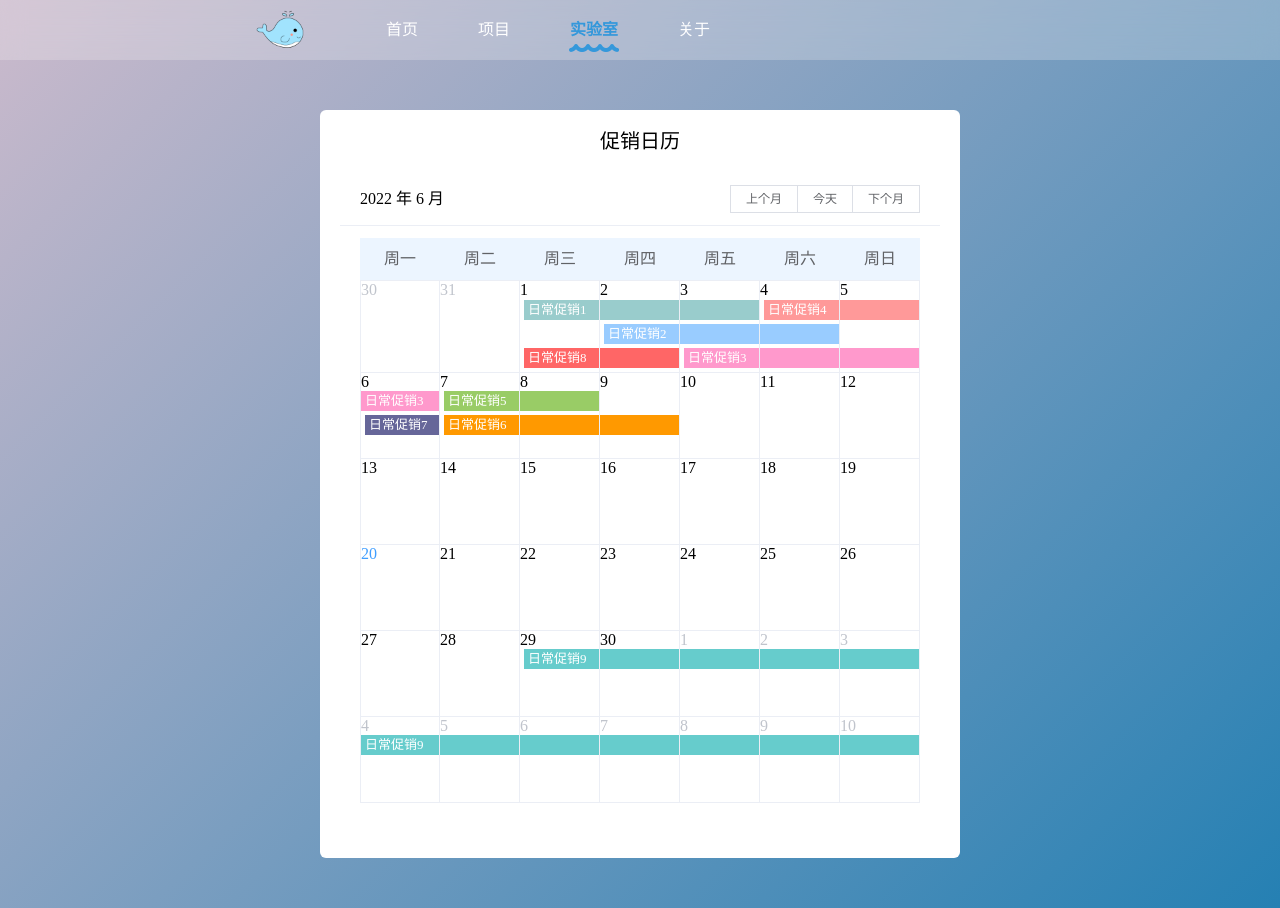
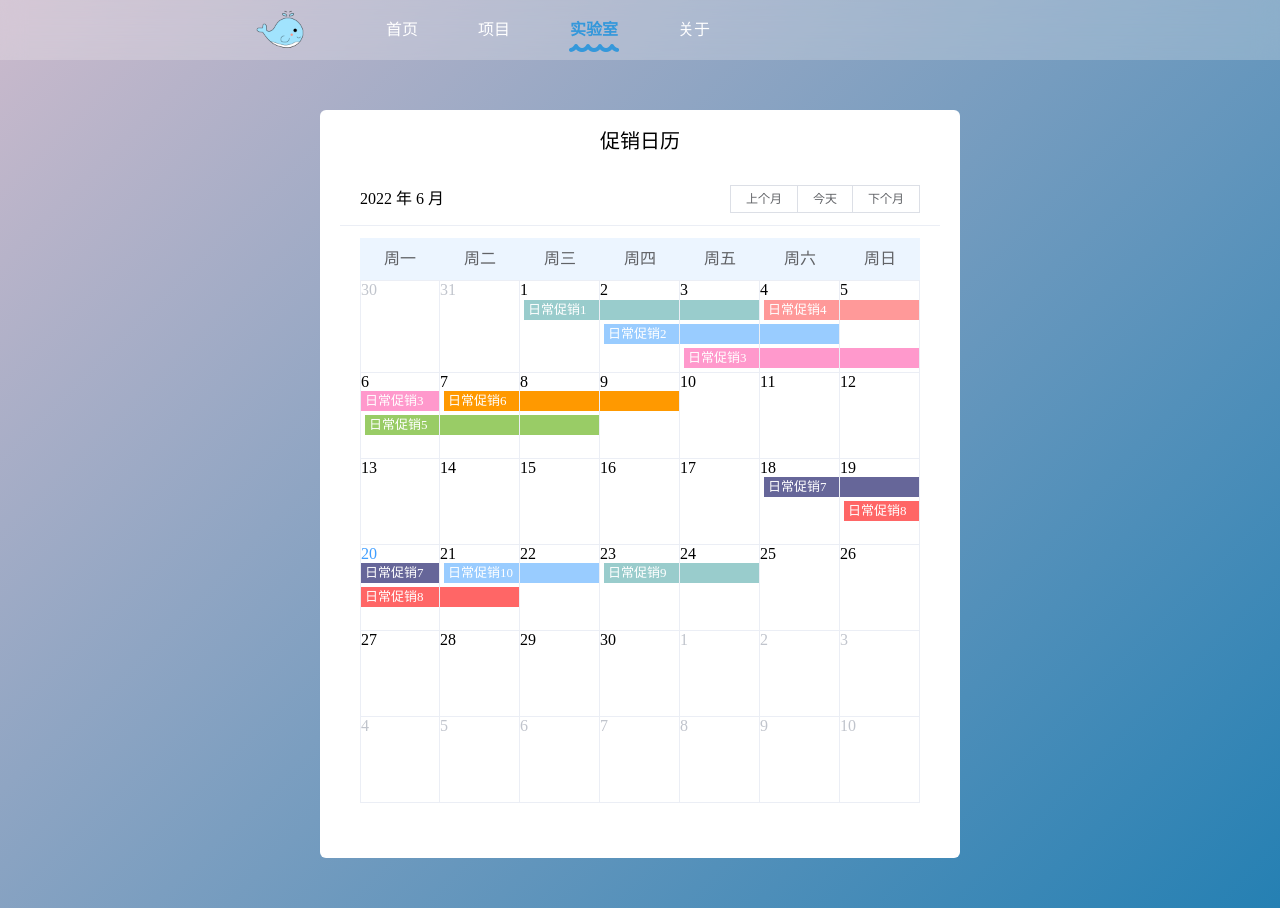
Before and after one commit to snail-lu/portfolio-vue, a Vue app: page /demo/promotion-calendar in a window 1280 px wide. Built offline with nearby package versions, Linux system fonts and the light colour scheme; what v-clipboard, vue-simple-uploader would draw is missing.

Commit message:
促销日历新增及编辑功能优化

```diff
--- a/src/components/Calendar/date-table.vue
+++ b/src/components/Calendar/date-table.vue
@@ -12,8 +12,9 @@
                 }"
             >
                 <td v-for="(cell, key) in row" :key="key" :class="getCellClass(cell)">
-                    <div class="calendar-day" @click="onPickDay(cell)">
+                    <div class="calendar-day" @click.stop="onPickDay(cell)">
                         <span>{{ cell.text }}</span>
+                        <!-- 多行日程行列表渲染 -->
                         <div v-for="(schedule, idx) in scheduleList[index]" :key="idx">
                             <div class="schedule-placeholder" v-if="schedule[key].isPlaceholder"></div>
 
@@ -21,6 +22,7 @@
                                 class="schedule-item"
                                 :class="{ 'is-start': schedule[key].isStart }"
                                 :style="{ 'background-color': schedule[key].bgColor }"
+                                @click.stop="onPickSchedule(schedule[key])"
                                 v-else
                             >
                                 {{ schedule[key].showTitle ? schedule[key].title : '' }}
@@ -121,6 +123,10 @@ export default {
         // 点击某一天
         onPickDay(cell) {
             this.Calendar.pickDay(cell)
+        },
+        // 点击某一日程
+        onPickSchedule(schedule) {
+            this.Calendar.pickSchedule(schedule)
         }
     },
 
@@ -183,7 +189,7 @@ export default {
                     ...s,
                     startTimestamp,
                     endTimestamp,
-                    bgColor: bgColors[index % 9],
+                    bgColor: bgColors[index % 8],
                     durationDays
                 }
             })
@@ -225,9 +231,13 @@ export default {
                             const isStart = column.timestamp === ts.startTimestamp
                             // 第rowIndex周日程数据集合
                             const scheduleRow = r[rowIndex]
+                            // debugger
                             if (isStart) {
                                 // 根据起始日及跨度天数计算数据要插入到第几行日程行
                                 insertRow = this.getInsertRow(scheduleRow, columnIndex, ts.durationDays)
+                            } else if (columnIndex === 0) {
+                                const durationDays = (ts.endTimestamp - column.timestamp) / (24 * 60 * 60 * 1000)
+                                insertRow = this.getInsertRow(scheduleRow, columnIndex, durationDays)
                             }
                             // 当前周未插入过日程行
                             if (scheduleRow.length == 0) {
--- a/src/components/Calendar/index.vue
+++ b/src/components/Calendar/index.vue
@@ -63,7 +63,12 @@ export default {
 
         // 点选某一天
         pickDay(cell) {
-            this.$emit('pick', cell)
+            this.$emit('pick-day', cell)
+        },
+        // 点选某一日程
+        pickSchedule(schedule) {
+            const { id, title } = schedule
+            this.$emit('pick-schedule', { id, title })
         }
     },
 
--- a/src/views/demo/promotionCalendar/index.vue
+++ b/src/views/demo/promotionCalendar/index.vue
@@ -1,6 +1,6 @@
 <template>
     <demo :data="demoInfo">
-        <calendar :schedule="schedule" @pick="onPickDay" />
+        <calendar :schedule="schedule" @pick-day="onPickDay" @pick-schedule="onPickSchedule" />
         <el-dialog title="新增促销活动" :visible.sync="dialogFormVisible" width="500px">
             <el-form :model="form" :rules="formRules" label-width="100px" ref="form">
                 <el-form-item label="活动名称:" prop="title">
@@ -13,7 +13,7 @@
                     <el-date-picker v-model="form.endDate" type="date" style="width: 300px" value-format="yyyy-MM-dd"> </el-date-picker>
                 </el-form-item>
             </el-form>
-            <div slot="footer" class="dialog-footer">
+            <div slot="footer">
                 <el-button @click="onDialogBtnClick('cancel')">取 消</el-button>
                 <el-button type="primary" @click="onDialogBtnClick('confirm')">确 定</el-button>
             </div>
@@ -63,7 +63,7 @@ export default {
                 },
                 {
                     title: '日常促销5',
-                    startDate: '2022-06-07',
+                    startDate: '2022-06-06',
                     endDate: '2022-06-08',
                     id: 5
                 },
@@ -75,21 +75,27 @@ export default {
                 },
                 {
                     title: '日常促销7',
-                    startDate: '2022-06-06',
-                    endDate: '2022-06-06',
+                    startDate: '2022-06-18',
+                    endDate: '2022-06-20',
                     id: 7
                 },
                 {
                     title: '日常促销8',
-                    startDate: '2022-06-01',
-                    endDate: '2022-06-02',
+                    startDate: '2022-06-19',
+                    endDate: '2022-06-21',
                     id: 8
                 },
                 {
                     title: '日常促销9',
-                    startDate: '2022-06-29',
-                    endDate: '2022-07-15',
+                    startDate: '2022-06-23',
+                    endDate: '2022-06-24',
                     id: 9
+                },
+                {
+                    title: '日常促销10',
+                    startDate: '2022-06-21',
+                    endDate: '2022-06-22',
+                    id: 10
                 }
             ],
             dialogFormVisible: false,
@@ -99,33 +105,57 @@ export default {
                 endDate: ''
             },
             formRules: {
-                name: [{ required: true, message: '请输入活动名称', trigger: 'blur' }],
+                title: [{ required: true, message: '请输入活动名称', trigger: 'blur' }],
                 startDate: [{ required: true, message: '请选择日期', trigger: 'change' }],
                 endDate: [{ required: true, message: '请选择日期', trigger: 'change' }]
             }
         }
     },
-    created() {},
     methods: {
+        // 点击某一天
         onPickDay(day) {
             const { formatedDate } = day
             this.dialogFormVisible = true
             this.form.startDate = formatedDate
         },
+        // 点击某一日程
+        onPickSchedule(schedule) {
+            const { id } = schedule
+            const scheduleItem = this.schedule.find((item) => item.id === id)
+            if (scheduleItem) {
+                this.form = { ...scheduleItem }
+                this.dialogFormVisible = true
+            }
+        },
+        // 日程弹窗按钮事件处理
         onDialogBtnClick(type) {
             if (type === 'cancel') {
                 this.dialogFormVisible = false
+                this.$refs['form'].resetFields()
+                this.form = {
+                    title: '',
+                    startDate: '',
+                    endDate: ''
+                }
             } else if (type === 'confirm') {
                 this.$refs['form'].validate(async (valid) => {
                     if (valid) {
-                        this.dialogFormVisible = false
                         const { schedule, form } = this
+                        // form中已有id，说明是已经插入过的日程
+                        if (form.id) {
+                            const scheduleIndex = this.schedule.findIndex((item) => item.id === form.id)
+                            this.$set(this.schedule, scheduleIndex, form)
+                        } else {
+                            // 插入新数据
                             const newId = schedule[schedule.length - 1].id + 1
                             const newScheduleItem = {
                                 ...form,
                                 id: newId
                             }
                             this.schedule.push(newScheduleItem)
+                        }
+
+                        this.dialogFormVisible = false
                     }
                 })
             }
--- a/src/views/test/index.vue
+++ b/src/views/test/index.vue
@@ -1,7 +1,7 @@
 <template>
     <div class="test-container">
-        <Calendar :schedule="schedule" @pick="onPickDay" />
-        <el-dialog title="新增促销活动" :visible.sync="dialogFormVisible" width="500px">
+        <Calendar :schedule="schedule" @pick-day="onPickDay" @pick-schedule="onPickSchedule" />
+        <el-dialog :title="form.id ? '编辑促销日程' : '新增促销日程'" :visible.sync="dialogFormVisible" width="500px">
             <el-form :model="form" :rules="formRules" label-width="100px" ref="form">
                 <el-form-item label="活动名称:" prop="title">
                     <el-input v-model="form.title" autocomplete="off" style="width: 300px"></el-input>
@@ -13,7 +13,7 @@
                     <el-date-picker v-model="form.endDate" type="date" style="width: 300px" value-format="yyyy-MM-dd"> </el-date-picker>
                 </el-form-item>
             </el-form>
-            <div slot="footer" class="dialog-footer">
+            <div slot="footer">
                 <el-button @click="onDialogBtnClick('cancel')">取 消</el-button>
                 <el-button type="primary" @click="onDialogBtnClick('confirm')">确 定</el-button>
             </div>
@@ -37,46 +37,58 @@ export default {
                     id: 1
                 },
                 {
-                    title: '日常促销1',
+                    title: '日常促销2',
                     startDate: '2022-06-02',
                     endDate: '2022-06-04',
                     id: 2
                 },
                 {
-                    title: '日常促销2',
+                    title: '日常促销3',
                     startDate: '2022-06-03',
                     endDate: '2022-06-06',
                     id: 3
                 },
                 {
-                    title: '日常促销3',
+                    title: '日常促销4',
                     startDate: '2022-06-04',
                     endDate: '2022-06-05',
                     id: 4
                 },
                 {
-                    title: '日常促销4',
-                    startDate: '2022-06-07',
+                    title: '日常促销5',
+                    startDate: '2022-06-06',
                     endDate: '2022-06-08',
-                    id: 4
-                },
-                {
-                    title: '日常促销5',
-                    startDate: '2022-06-07',
-                    endDate: '2022-06-09',
                     id: 5
                 },
                 {
                     title: '日常促销6',
-                    startDate: '2022-06-17',
-                    endDate: '2022-06-19',
+                    startDate: '2022-06-07',
+                    endDate: '2022-06-09',
                     id: 6
                 },
                 {
                     title: '日常促销7',
                     startDate: '2022-06-18',
+                    endDate: '2022-06-20',
+                    id: 7
+                },
+                {
+                    title: '日常促销8',
+                    startDate: '2022-06-19',
+                    endDate: '2022-06-21',
+                    id: 8
+                },
+                {
+                    title: '日常促销9',
+                    startDate: '2022-06-23',
+                    endDate: '2022-06-24',
+                    id: 9
+                },
+                {
+                    title: '日常促销10',
+                    startDate: '2022-06-21',
                     endDate: '2022-06-22',
-                    id: 7
+                    id: 10
                 }
             ],
             dialogFormVisible: false,
@@ -93,25 +105,50 @@ export default {
         }
     },
     methods: {
+        // 点击某一天
         onPickDay(day) {
             const { formatedDate } = day
             this.dialogFormVisible = true
             this.form.startDate = formatedDate
         },
+        // 点击某一日程
+        onPickSchedule(schedule) {
+            const { id } = schedule
+            const scheduleItem = this.schedule.find((item) => item.id === id)
+            if (scheduleItem) {
+                this.form = { ...scheduleItem }
+                this.dialogFormVisible = true
+            }
+        },
+        // 日程弹窗按钮事件处理
         onDialogBtnClick(type) {
             if (type === 'cancel') {
                 this.dialogFormVisible = false
+                this.$refs['form'].resetFields()
+                this.form = {
+                    title: '',
+                    startDate: '',
+                    endDate: ''
+                }
             } else if (type === 'confirm') {
                 this.$refs['form'].validate(async (valid) => {
                     if (valid) {
-                        this.dialogFormVisible = false
                         const { schedule, form } = this
+                        // form中已有id，说明是已经插入过的日程
+                        if (form.id) {
+                            const scheduleIndex = this.schedule.findIndex((item) => item.id === form.id)
+                            this.$set(this.schedule, scheduleIndex, form)
+                        } else {
+                            // 插入新数据
                             const newId = schedule[schedule.length - 1].id + 1
                             const newScheduleItem = {
                                 ...form,
                                 id: newId
                             }
                             this.schedule.push(newScheduleItem)
+                        }
+
+                        this.dialogFormVisible = false
                     }
                 })
             }
```
Lines whose indentation alone changed are shown as unchanged.
